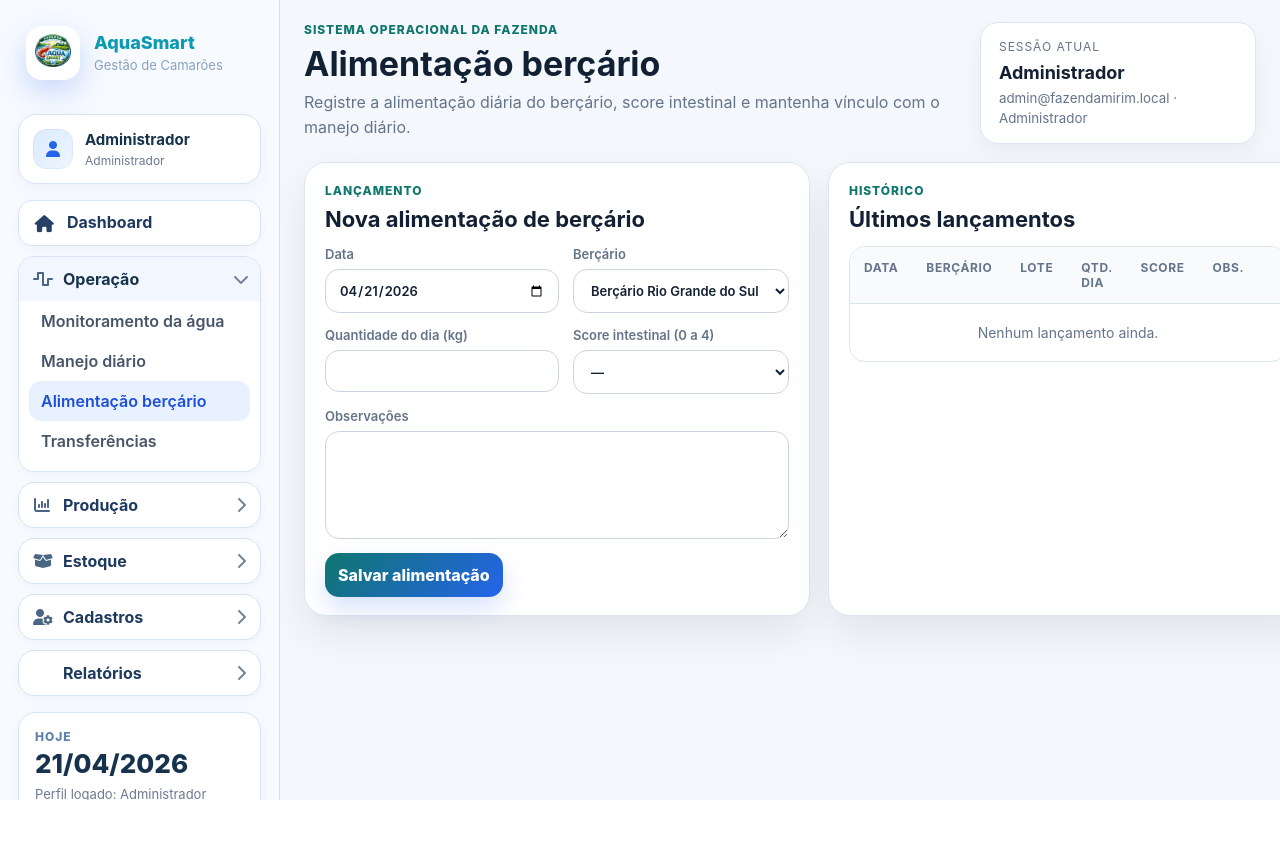
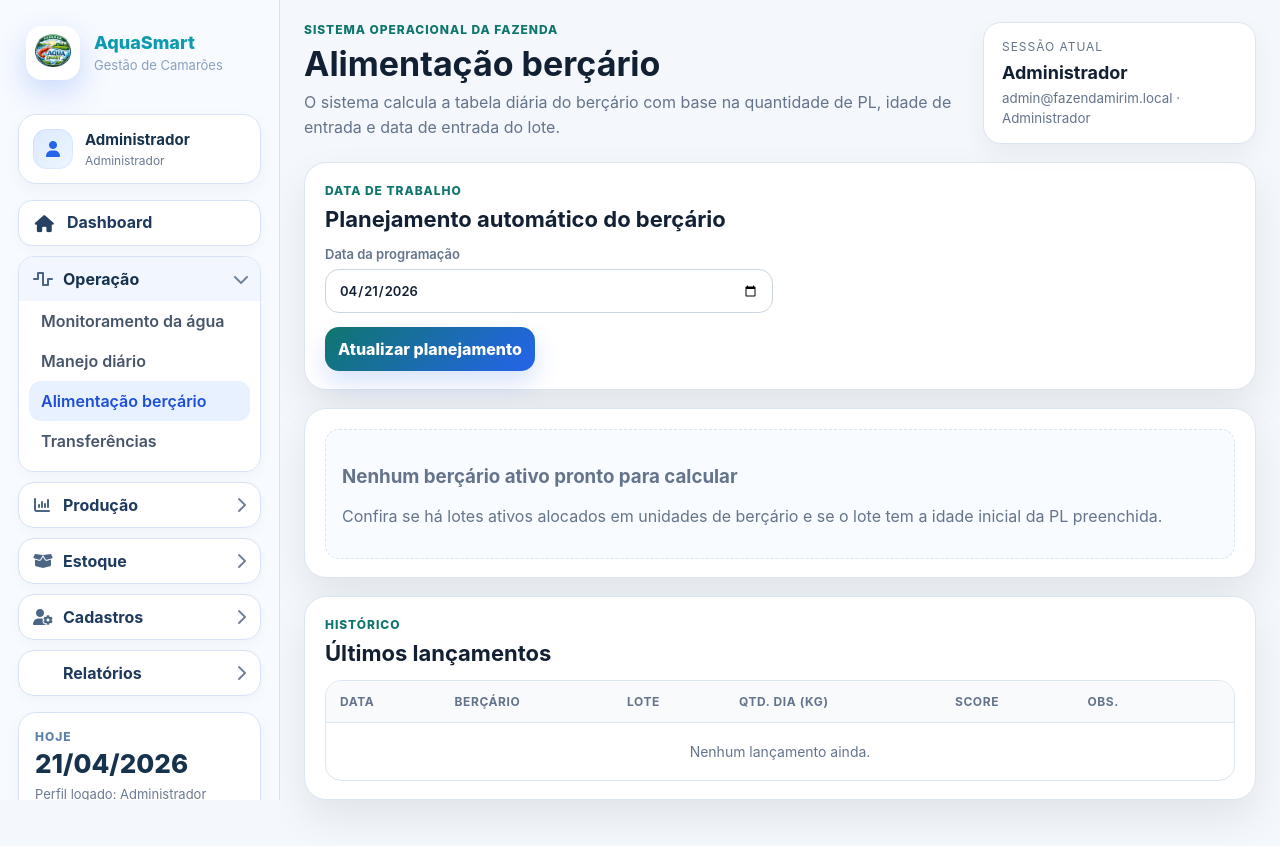
Before and after one commit to mvoc95-create/aquasmart, a Flask app: page /nursery-feed in a window 1280 px wide. Before the commit the page ends 800 px from the top, so only its background shows below. Run offline with Flask 3, Linux system fonts and the light colour scheme; a user stored in the database is signed in.

Commit message:
Add files via upload

```diff
--- a/templates/lots.html
+++ b/templates/lots.html
@@ -15,6 +15,7 @@
   <label>Quantidade inicial<input type="number" name="initial_count" value="{{ edit_lot.initial_count if edit_lot else '' }}" required></label>
   <label>Peso médio inicial (g)<input type="number" step="0.001" name="estimated_weight_g" value="{{ edit_lot.estimated_weight_g if edit_lot else '' }}"></label>
   <label>Fornecedor da larva<input name="larva_supplier" value="{{ edit_lot.larva_supplier if edit_lot else '' }}"></label>
+  <label>Idade inicial da PL<input type="number" min="1" name="entry_pl_stage" value="{{ edit_lot.entry_pl_stage if edit_lot and edit_lot.entry_pl_stage is not none else '' }}" placeholder="Ex.: 11"></label>
   {% if edit_lot %}<label>Status<select name="status"><option value="ativo" {% if edit_lot.status=='ativo' %}selected{% endif %}>Ativo</option><option value="encerrado" {% if edit_lot.status=='encerrado' %}selected{% endif %}>Encerrado</option></select></label>{% endif %}
   {% if edit_lot %}<label>Data fim<input type="date" name="end_date" value="{{ edit_lot.end_date.isoformat() if edit_lot.end_date else '' }}"></label>{% endif %}
   <label class="full">Observações<textarea name="notes">{{ edit_lot.notes if edit_lot else '' }}</textarea></label>
@@ -41,10 +42,10 @@
 <section class="panel">
 <div class="panel-head"><div><p class="panel-kicker">Consolidado</p><h2>Custo por lote</h2></div></div>
 <div class="table-wrap"><table>
-<thead><tr><th>Lote</th><th>Status</th><th>Fornecedor</th><th>Alocações atuais</th><th>Ração</th><th>Fixo rateado</th><th>Total</th><th>FCR real</th><th>Sobrevivência</th><th></th></tr></thead>
+<thead><tr><th>Lote</th><th>Status</th><th>Fornecedor</th><th>PL entrada</th><th>Alocações atuais</th><th>Ração</th><th>Fixo rateado</th><th>Total</th><th>FCR real</th><th>Sobrevivência</th><th></th></tr></thead>
 <tbody>
 {% for row in lot_summaries %}
-<tr><td>{{ row.lot.lot_code }}</td><td>{{ row.lot.status|status_label }}</td><td>{{ row.lot.larva_supplier or '—' }}</td><td>{% for alloc in row.allocations %}<div>{{ alloc.unit_name }} — {{ alloc.allocated_qty }} PL{% if alloc.density is not none %} · {{ alloc.density }} PL/m²{% endif %}</div>{% else %}—{% endfor %}</td><td>{{ row.feed_cost|money }}</td><td>{{ row.fixed_cost|money }}</td><td>{{ row.total_cost|money }}</td><td>{{ row.fcr_real if row.fcr_real is not none else '—' }}</td><td>{% if row.survival_pct is not none %}{{ row.survival_pct }}%{% else %}—{% endif %}</td><td><a class="link-button small-button" href="{{ url_for('lots_page', edit_lot_id=row.lot.id) }}">Editar</a></td></tr>
+<tr><td>{{ row.lot.lot_code }}</td><td>{{ row.lot.status|status_label }}</td><td>{{ row.lot.larva_supplier or '—' }}</td><td>{% if row.lot.entry_pl_stage is not none %}PL{{ row.lot.entry_pl_stage }}{% else %}—{% endif %}</td><td>{% for alloc in row.allocations %}<div>{{ alloc.unit_name }} — {{ alloc.allocated_qty }} PL{% if alloc.density is not none %} · {{ alloc.density }} PL/m²{% endif %}</div>{% else %}—{% endfor %}</td><td>{{ row.feed_cost|money }}</td><td>{{ row.fixed_cost|money }}</td><td>{{ row.total_cost|money }}</td><td>{{ row.fcr_real if row.fcr_real is not none else '—' }}</td><td>{% if row.survival_pct is not none %}{{ row.survival_pct }}%{% else %}—{% endif %}</td><td><a class="link-button small-button" href="{{ url_for('lots_page', edit_lot_id=row.lot.id) }}">Editar</a></td></tr>
 {% endfor %}
 </tbody></table></div>
 </section>
--- a/templates/nursery_feed.html
+++ b/templates/nursery_feed.html
@@ -1,30 +1,138 @@
 {% extends 'base.html' %}
 {% block page_title %}Alimentação berçário{% endblock %}
-{% block page_subtitle %}Registre a alimentação diária do berçário, score intestinal e mantenha vínculo com o manejo diário.{% endblock %}
+{% block page_subtitle %}O sistema calcula a tabela diária do berçário com base na quantidade de PL, idade de entrada e data de entrada do lote.{% endblock %}
 {% block content %}
-<div class="grid-2">
 <section class="panel">
-<div class="panel-head"><div><p class="panel-kicker">Lançamento</p><h2>{{ 'Editar alimentação' if edit_entry else 'Nova alimentação de berçário' }}</h2></div></div>
-<form method="post" class="form-grid">
-  <input type="hidden" name="form_mode" value="{{ 'edit' if edit_entry else 'create' }}">
-  {% if edit_entry %}<input type="hidden" name="entry_id" value="{{ edit_entry.id }}">{% endif %}
-  <label>Data<input type="date" name="feed_date" value="{{ edit_entry.feed_date.isoformat() if edit_entry and edit_entry.feed_date else today.isoformat() }}" required></label>
-  <label>Berçário<select name="unit_id">{% for u in nursery_units %}<option value="{{ u.id }}" {% if edit_entry and edit_entry.unit_id==u.id %}selected{% endif %}>{{ u.name }}</option>{% endfor %}</select></label>
-  <label>Quantidade do dia (kg)<input type="number" step="0.01" name="quantity_kg" value="{{ edit_entry.quantity_kg if edit_entry else '' }}" required></label>
-  <label>Score intestinal (0 a 4)<select name="intestinal_score"><option value="">—</option>{% for n in range(0,5) %}<option value="{{ n }}" {% if edit_entry and edit_entry.intestinal_score==n %}selected{% endif %}>{{ n }}</option>{% endfor %}</select></label>
-  <label class="full">Observações<textarea name="notes">{{ edit_entry.notes if edit_entry else '' }}</textarea></label>
-  <div class="form-actions action-row-between"><button type="submit">{{ 'Salvar alterações' if edit_entry else 'Salvar alimentação' }}</button>{% if edit_entry %}<a class="secondary-link-button" href="{{ url_for('nursery_feed_page') }}">Cancelar</a>{% endif %}</div>
+  <div class="panel-head">
+    <div>
+      <p class="panel-kicker">Data de trabalho</p>
+      <h2>Planejamento automático do berçário</h2>
+    </div>
+  </div>
+  <form method="get" class="form-grid compact-grid">
+    <label>Data da programação<input type="date" name="feed_date" value="{{ selected_date.isoformat() }}"></label>
+    <div class="form-actions"><button type="submit">Atualizar planejamento</button></div>
+  </form>
+  {% if combined_message %}
+  <div class="action-row" style="margin-top:1rem;">
+    <button type="button" class="secondary-button copy-message-btn" data-copy-target="#combined-message">Copiar mensagem consolidada do dia</button>
+    <span class="helper-text">Usa todos os berçários ativos do dia.</span>
+  </div>
+  <textarea id="combined-message" class="message-preview" readonly>{{ combined_message }}</textarea>
+  {% endif %}
+</section>
+
+<div class="panel-stack" style="margin-top:1rem;">
+{% for plan in plans %}
+<section class="panel nursery-plan-panel">
+  <div class="panel-head">
+    <div>
+      <p class="panel-kicker">{{ plan.unit.name }}</p>
+      <h2>Lote {{ plan.lot.lot_code }} · PL{{ plan.stage_today }}</h2>
+      <p class="helper-text">Dia {{ plan.day_index }} no berçário · População estimada {{ '{:,.0f}'.format(plan.projected_population).replace(',', '.') }} PL · Biomassa {{ '%.2f'|format(plan.biomass_kg) }} kg</p>
+    </div>
+    <div class="action-row">
+      <button type="button" class="secondary-button copy-message-btn" data-copy-target="#msg-{{ plan.unit.id }}">Copiar mensagem</button>
+    </div>
+  </div>
+
+  <div class="kpi-grid kpi-grid-4">
+    <article class="stat-card"><span class="stat-label">Taxa alimentação</span><strong>{{ '%.2f'|format(plan.feed_rate_pct) }}%</strong></article>
+    <article class="stat-card"><span class="stat-label">Total do dia</span><strong>{{ '{:,.0f}'.format(plan.total_day_g).replace(',', '.') }} g</strong><small>{{ '%.3f'|format(plan.total_day_kg) }} kg</small></article>
+    <article class="stat-card"><span class="stat-label">Nº alimentações</span><strong>{{ plan.feedings_per_day }}</strong></article>
+    <article class="stat-card"><span class="stat-label">Por vez</span><strong>{{ '{:,.0f}'.format(plan.per_feeding_g).replace(',', '.') }} g</strong></article>
+  </div>
+
+  <div class="grid-2" style="margin-top:1rem; gap:1rem; align-items:start;">
+    <div>
+      <h3 class="subsection-title">Mix do dia</h3>
+      <div class="table-wrap">
+        <table>
+          <thead><tr><th>Produto</th><th>Quantidade</th></tr></thead>
+          <tbody>
+            {% for item in plan.mixes %}
+            <tr><td>{{ item.label }}</td><td>{{ '{:,.0f}'.format(item.grams).replace(',', '.') }} g</td></tr>
+            {% else %}
+            <tr><td colspan="2" class="empty-cell">Sem mistura configurada para este estágio.</td></tr>
+            {% endfor %}
+          </tbody>
+        </table>
+      </div>
+    </div>
+    <div>
+      <h3 class="subsection-title">Porções a cada 2 horas</h3>
+      <div class="table-wrap">
+        <table>
+          <thead><tr><th>Horário</th><th>Volume</th></tr></thead>
+          <tbody>
+            {% for item in plan.schedule %}
+            <tr><td>{{ item.time }}</td><td>{{ '{:,.0f}'.format(item.grams).replace(',', '.') }} g</td></tr>
+            {% endfor %}
+          </tbody>
+        </table>
+      </div>
+    </div>
+  </div>
+
+  <div class="grid-2" style="margin-top:1rem; gap:1rem; align-items:start;">
+    <section class="panel panel-soft">
+      <div class="panel-head"><div><p class="panel-kicker">Lançamento real</p><h3>{{ 'Editar alimentação salva' if plan.existing_entry else 'Salvar alimentação do dia' }}</h3></div></div>
+      <form method="post" class="form-grid compact-grid">
+        <input type="hidden" name="form_mode" value="{{ 'edit' if plan.existing_entry else 'create' }}">
+        {% if plan.existing_entry %}<input type="hidden" name="entry_id" value="{{ plan.existing_entry.id }}">{% endif %}
+        <input type="hidden" name="feed_date" value="{{ selected_date.isoformat() }}">
+        <input type="hidden" name="unit_id" value="{{ plan.unit.id }}">
+        <input type="hidden" name="lot_id" value="{{ plan.lot.id }}">
+        <label>Quantidade do dia (kg)<input type="number" step="0.001" name="quantity_kg" value="{{ plan.existing_entry.quantity_kg if plan.existing_entry else plan.total_day_kg }}" required></label>
+        <label>Score intestinal (0 a 4)
+          <select name="intestinal_score">
+            <option value="">—</option>
+            {% for n in range(0,5) %}
+            <option value="{{ n }}" {% if plan.existing_entry and plan.existing_entry.intestinal_score==n %}selected{% endif %}>{{ n }}</option>
+            {% endfor %}
+          </select>
+        </label>
+        <label class="full">Observações<textarea name="notes">{{ plan.existing_entry.notes if plan.existing_entry else '' }}</textarea></label>
+        <div class="form-actions"><button type="submit">{{ 'Salvar alterações' if plan.existing_entry else 'Salvar alimentação' }}</button></div>
       </form>
     </section>
-<section class="panel">
+
+    <section class="panel panel-soft">
+      <div class="panel-head"><div><p class="panel-kicker">Mensagem</p><h3>Pronta para o grupo Aqua Smart</h3></div></div>
+      <textarea id="msg-{{ plan.unit.id }}" class="message-preview" readonly>{{ plan.message_text }}</textarea>
+    </section>
+  </div>
+</section>
+{% else %}
+<section class="panel"><div class="empty-state"><h3>Nenhum berçário ativo pronto para calcular</h3><p>Confira se há lotes ativos alocados em unidades de berçário e se o lote tem a idade inicial da PL preenchida.</p></div></section>
+{% endfor %}
+</div>
+
+<section class="panel" style="margin-top:1rem;">
   <div class="panel-head"><div><p class="panel-kicker">Histórico</p><h2>Últimos lançamentos</h2></div></div>
   <div class="table-wrap"><table>
-<thead><tr><th>Data</th><th>Berçário</th><th>Lote</th><th>Qtd. dia</th><th>Score</th><th>Obs.</th><th></th></tr></thead>
+    <thead><tr><th>Data</th><th>Berçário</th><th>Lote</th><th>Qtd. dia (kg)</th><th>Score</th><th>Obs.</th><th></th></tr></thead>
     <tbody>
     {% for e in entries %}
-<tr><td>{{ e.feed_date|brdate }}</td><td>{{ e.unit.name if e.unit else '—' }}</td><td>{{ e.lot.lot_code if e.lot else '—' }}</td><td>{{ e.quantity_kg }}</td><td>{{ e.intestinal_score if e.intestinal_score is not none else '—' }}</td><td>{{ e.notes or '—' }}</td><td><a class="link-button small-button" href="{{ url_for('nursery_feed_page', edit_id=e.id) }}">Editar</a></td></tr>
+    <tr><td>{{ e.feed_date|brdate }}</td><td>{{ e.unit.name if e.unit else '—' }}</td><td>{{ e.lot.lot_code if e.lot else '—' }}</td><td>{{ '%.3f'|format(e.quantity_kg or 0) }}</td><td>{{ e.intestinal_score if e.intestinal_score is not none else '—' }}</td><td>{{ e.notes or '—' }}</td><td><a class="link-button small-button" href="{{ url_for('nursery_feed_page', edit_id=e.id, feed_date=e.feed_date.isoformat()) }}">Editar</a></td></tr>
     {% else %}<tr><td colspan="7" class="empty-cell">Nenhum lançamento ainda.</td></tr>{% endfor %}
     </tbody></table></div>
 </section>
-</div>
+
+<script>
+document.addEventListener('click', async (event) => {
+  const btn = event.target.closest('.copy-message-btn');
+  if (!btn) return;
+  const target = document.querySelector(btn.dataset.copyTarget);
+  if (!target) return;
+  try {
+    await navigator.clipboard.writeText(target.value || target.textContent || '');
+    const original = btn.textContent;
+    btn.textContent = 'Mensagem copiada';
+    setTimeout(() => btn.textContent = original, 1800);
+  } catch (error) {
+    alert('Não consegui copiar automaticamente. Tente novamente.');
+  }
+});
+</script>
 {% endblock %}
```
Lines whose indentation alone changed are shown as unchanged.
